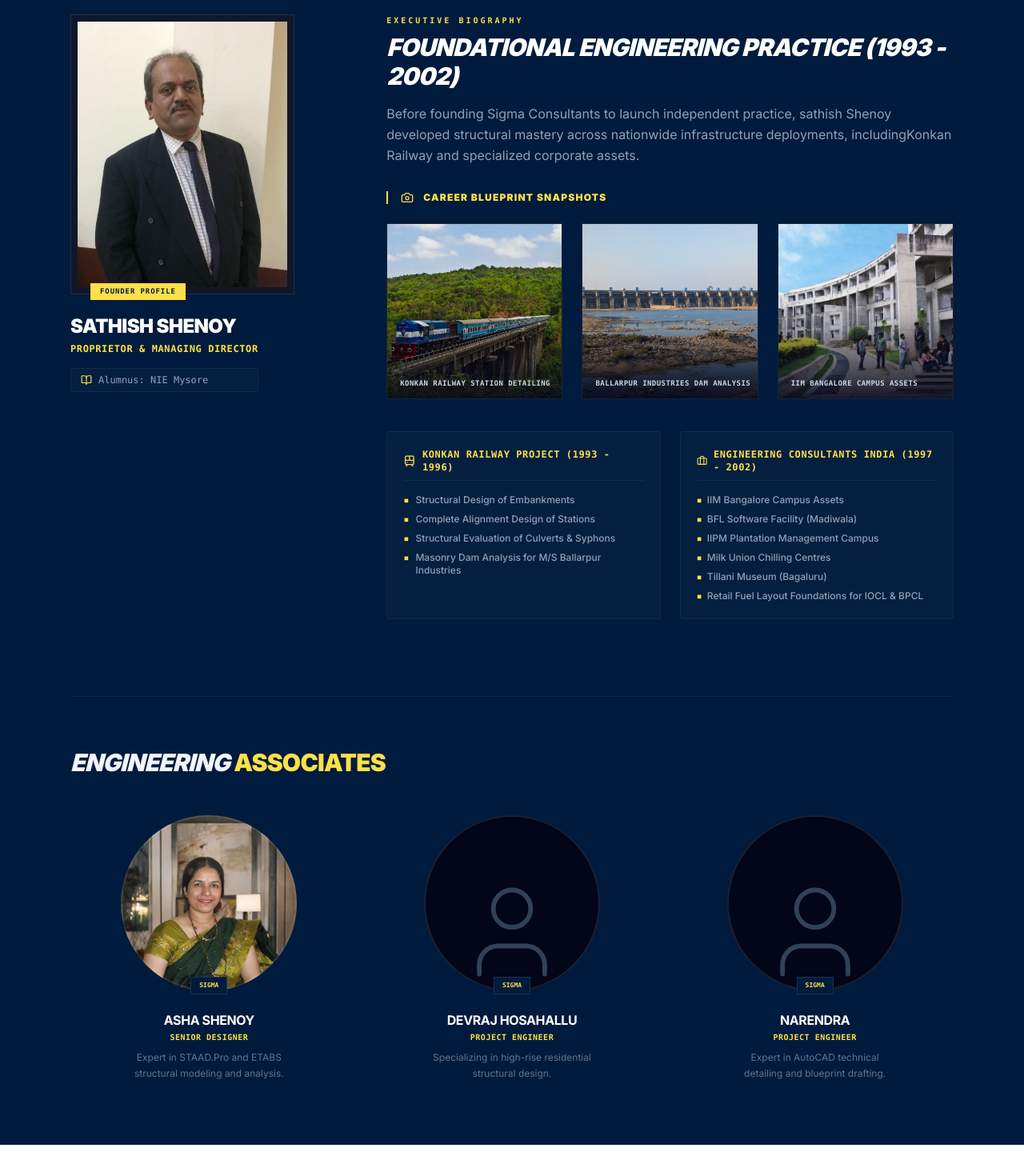
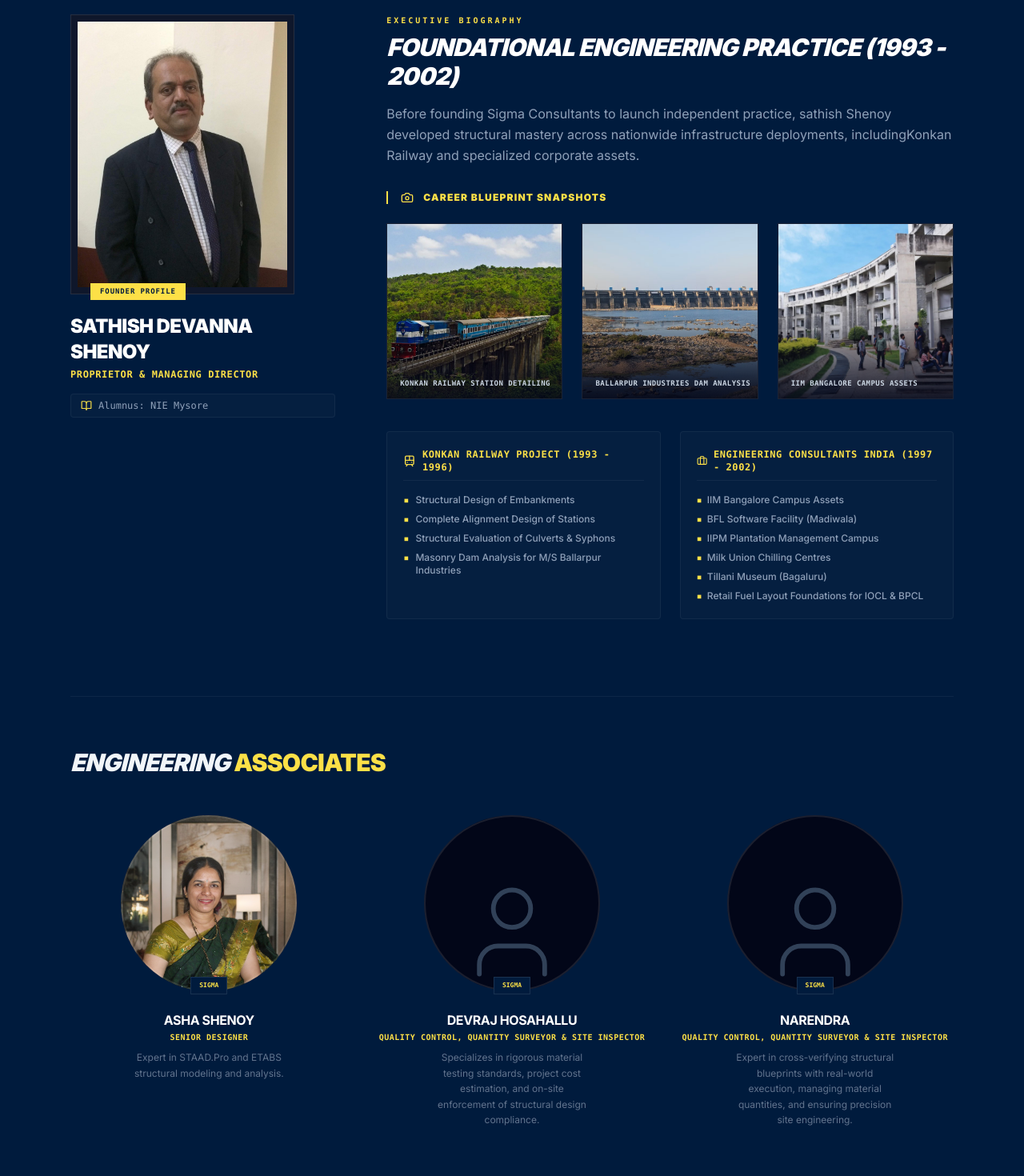
Before and after one commit to shriyashenoyt/Sigma-Consultants-Website, a Next.js app: page /about in a window 1280 px wide. Shown: the part 1295-2765 px from the top of the page at 80% size. Before the commit the page ends 2726 px from the top, so only its background shows below. Built offline with nearby package versions, Linux system fonts and the light colour scheme.

Commit message:
Team changes

```diff
--- a/app/about/page.tsx
+++ b/app/about/page.tsx
@@ -12,15 +12,15 @@ export default function AboutPage() {
     },
     {
     name: "Devraj Hosahallu",
-      role: "Project Engineer",
+    role: "Quality Control, Quantity Surveyor & Site Inspector",
     image: "",
-      desc: "Specializing in high-rise residential structural design."
+    desc: "Specializes in rigorous material testing standards, project cost estimation, and on-site enforcement of structural design compliance."
   },
   {
     name: "Narendra",
-      role: "Project Engineer",
+    role: "Quality Control, Quantity Surveyor & Site Inspector",
     image: "",
-      desc: "Expert in AutoCAD technical detailing and blueprint drafting."
+    desc: "Expert in cross-verifying structural blueprints with real-world execution, managing material quantities, and ensuring precision site engineering."
   },
   ];
 
@@ -162,7 +162,7 @@ export default function AboutPage() {
             </div>
 
             <div className="mt-6 text-center lg:text-left">
-              <h2 className="text-2xl font-black uppercase tracking-tight text-white">Sathish Shenoy</h2>
+              <h2 className="text-2xl font-black uppercase tracking-tight text-white">Sathish Devanna Shenoy</h2>
               <p className="text-engineering-yellow text-xs font-mono font-bold uppercase tracking-wider mt-1">Proprietor & Managing Director</p>
 
               <div className="flex items-center gap-2 mt-4 justify-center lg:justify-start text-xs font-mono text-slate-400 bg-white/[0.02] border border-white/5 px-3 py-1.5 rounded">
```
Lines whose indentation alone changed are shown as unchanged.
